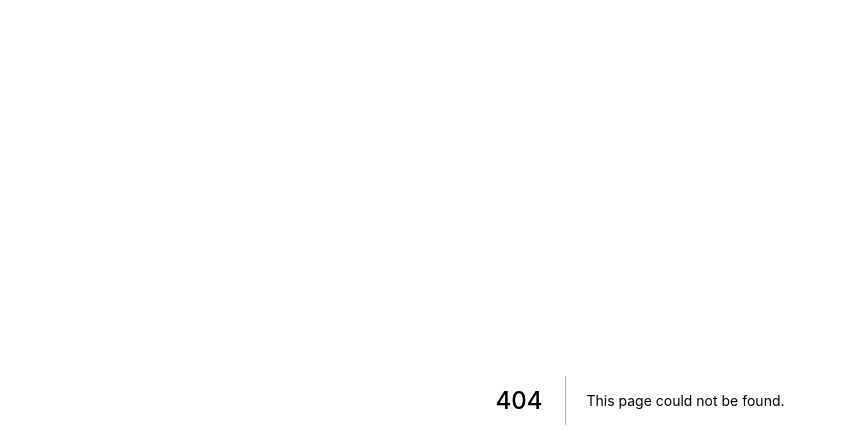
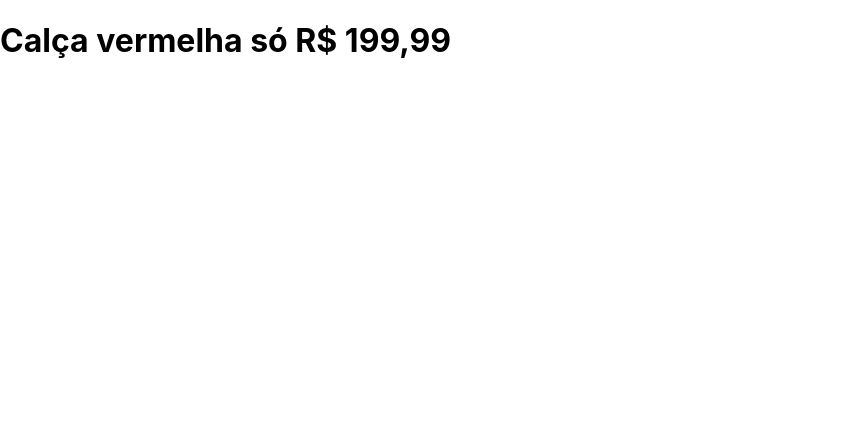
Before and after one commit to jadelcruz1/Treino-Next.js, a Next.js app: page /products/pants/redpants in a window 1280 px wide. Before the commit this address had no page. Shown: the top 448 px of the page, without its empty margins (0-846 px from the left). Built offline with nearby package versions, Linux system fonts and the light colour scheme.

Commit message:
criando Nested routes em Next.js(paginas dentro de paginas)

```diff
--- /dev/null
+++ b/pages/products/pants/redpants.js
@@ -0,0 +1,9 @@
+export default function Redpants (){
+    return (
+        <>
+
+        <h1>  Calça vermelha só R$ 199,99 </h1>
+
+        </>
+    )
+}
```
Also changed, not shown: pages/products/pants/bluepants.js (added, +14 -0 lines), pages/products/shirts.js (added, +9 -0 lines), pages/products/index.js (renamed from pages/products.js).
